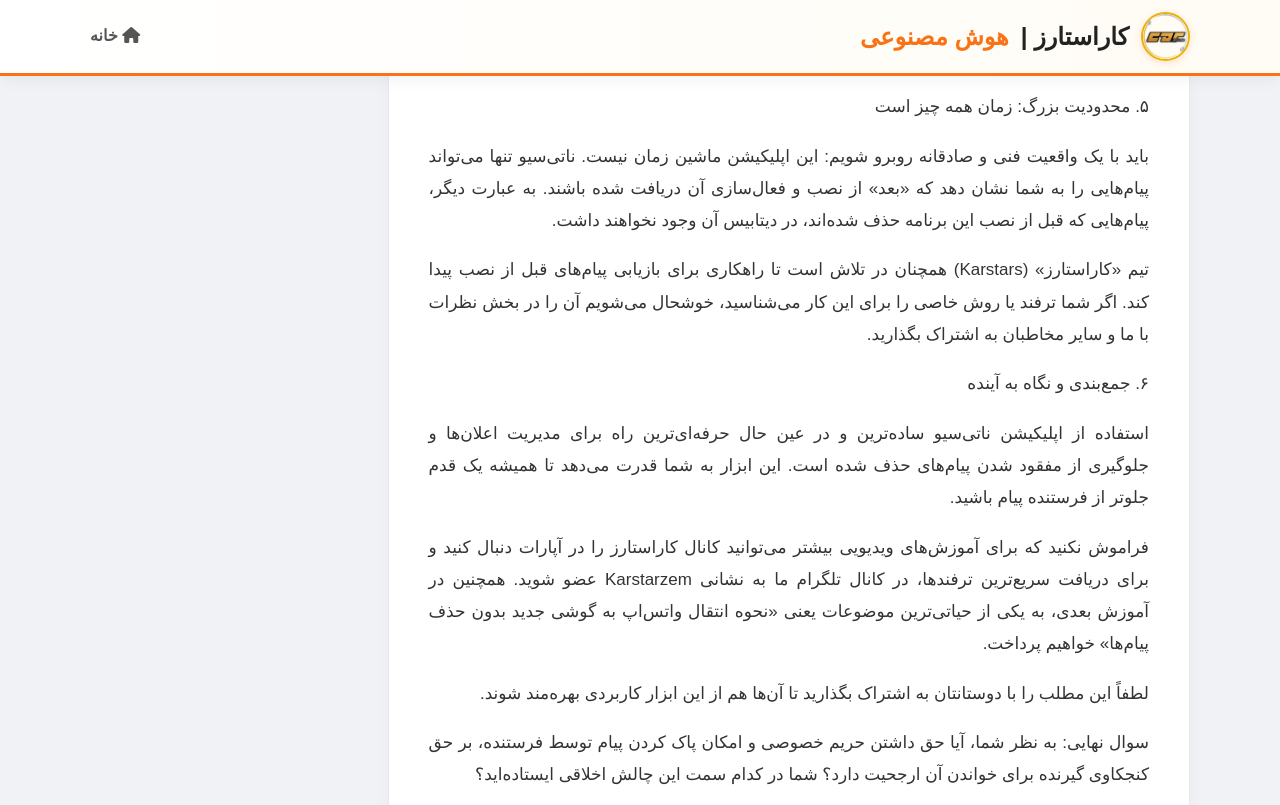
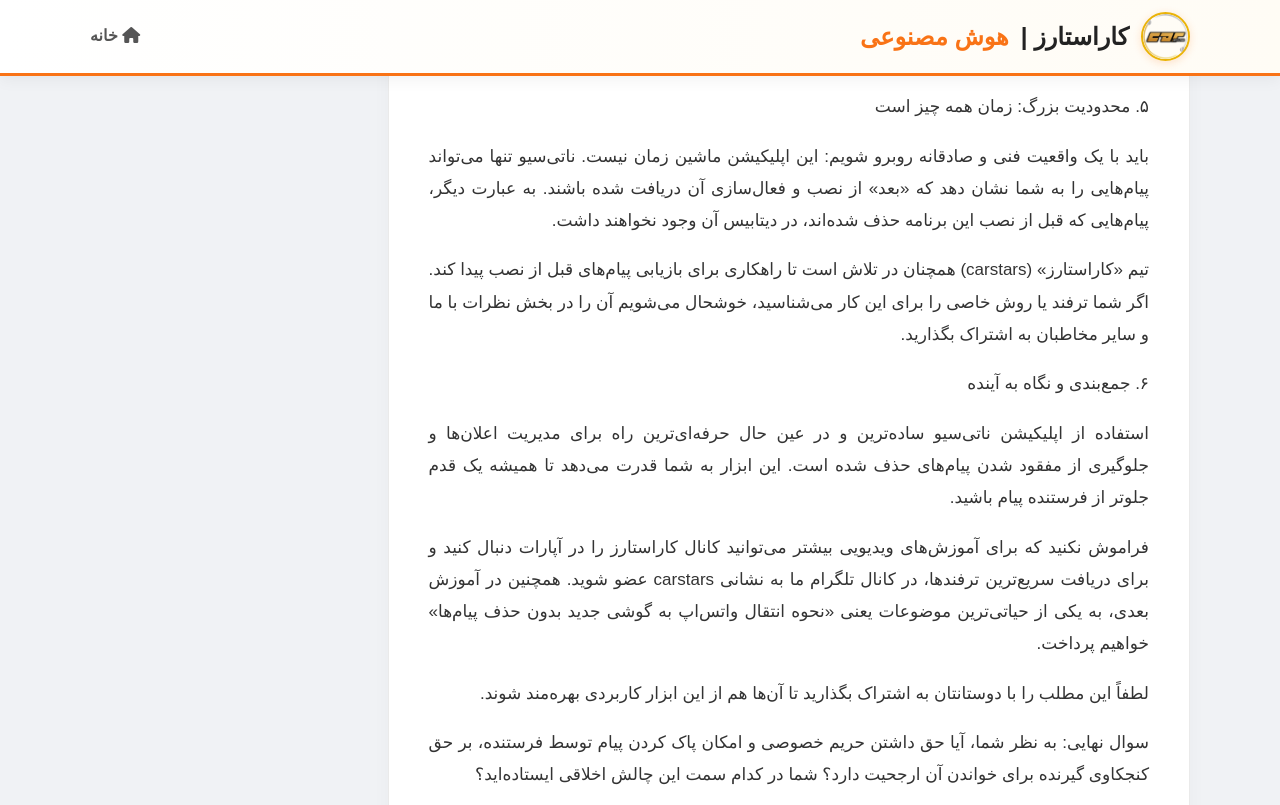
Before and after one commit to carstars7/carstars7.github.io, a Jekyll site: the page built from _posts/2026-09-01-دیدن-پیام-بعد-از-پاک-شدن.md, in a window 1280 px wide and 900 px high, scrolled down 1561 px, cut to the strip 0-805 px from the top of the window. Built offline with Jekyll 4.4.1, drawn with Linux system fonts in a browser that asks for light colours; comment, search, counter and statistics services are not loaded; a style sheet for code colours, icons or effects is not loaded.

Commit message:
Update 2026-09-01-دیدن-پیام-بعد-از-پاک-شدن.md

```diff
--- a/_posts/2026-09-01-دیدن-پیام-بعد-از-پاک-شدن.md
+++ b/_posts/2026-09-01-دیدن-پیام-بعد-از-پاک-شدن.md
@@ -38,13 +38,13 @@
 
 باید با یک واقعیت فنی و صادقانه روبرو شویم: این اپلیکیشن ماشین زمان نیست. ناتی‌سیو تنها می‌تواند پیام‌هایی را به شما نشان دهد که «بعد» از نصب و فعال‌سازی آن دریافت شده باشند. به عبارت دیگر، پیام‌هایی که قبل از نصب این برنامه حذف شده‌اند، در دیتابیس آن وجود نخواهند داشت.
 
-تیم «کاراستارز» (Karstars) همچنان در تلاش است تا راهکاری برای بازیابی پیام‌های قبل از نصب پیدا کند. اگر شما ترفند یا روش خاصی را برای این کار می‌شناسید، خوشحال می‌شویم آن را در بخش نظرات با ما و سایر مخاطبان به اشتراک بگذارید.
+تیم «کاراستارز» (carstars) همچنان در تلاش است تا راهکاری برای بازیابی پیام‌های قبل از نصب پیدا کند. اگر شما ترفند یا روش خاصی را برای این کار می‌شناسید، خوشحال می‌شویم آن را در بخش نظرات با ما و سایر مخاطبان به اشتراک بگذارید.
 
 ۶. جمع‌بندی و نگاه به آینده
 
 استفاده از اپلیکیشن ناتی‌سیو ساده‌ترین و در عین حال حرفه‌ای‌ترین راه برای مدیریت اعلان‌ها و جلوگیری از مفقود شدن پیام‌های حذف شده است. این ابزار به شما قدرت می‌دهد تا همیشه یک قدم جلوتر از فرستنده پیام باشید.
 
-فراموش نکنید که برای آموزش‌های ویدیویی بیشتر می‌توانید کانال کاراستارز را در آپارات دنبال کنید و برای دریافت سریع‌ترین ترفندها، در کانال تلگرام ما به نشانی Karstarzem عضو شوید. همچنین در آموزش بعدی، به یکی از حیاتی‌ترین موضوعات یعنی «نحوه انتقال واتس‌اپ به گوشی جدید بدون حذف پیام‌ها» خواهیم پرداخت.
+فراموش نکنید که برای آموزش‌های ویدیویی بیشتر می‌توانید کانال کاراستارز را در آپارات دنبال کنید و برای دریافت سریع‌ترین ترفندها، در کانال تلگرام ما به نشانی carstars عضو شوید. همچنین در آموزش بعدی، به یکی از حیاتی‌ترین موضوعات یعنی «نحوه انتقال واتس‌اپ به گوشی جدید بدون حذف پیام‌ها» خواهیم پرداخت.
 
 لطفاً این مطلب را با دوستانتان به اشتراک بگذارید تا آن‌ها هم از این ابزار کاربردی بهره‌مند شوند.
 
```
